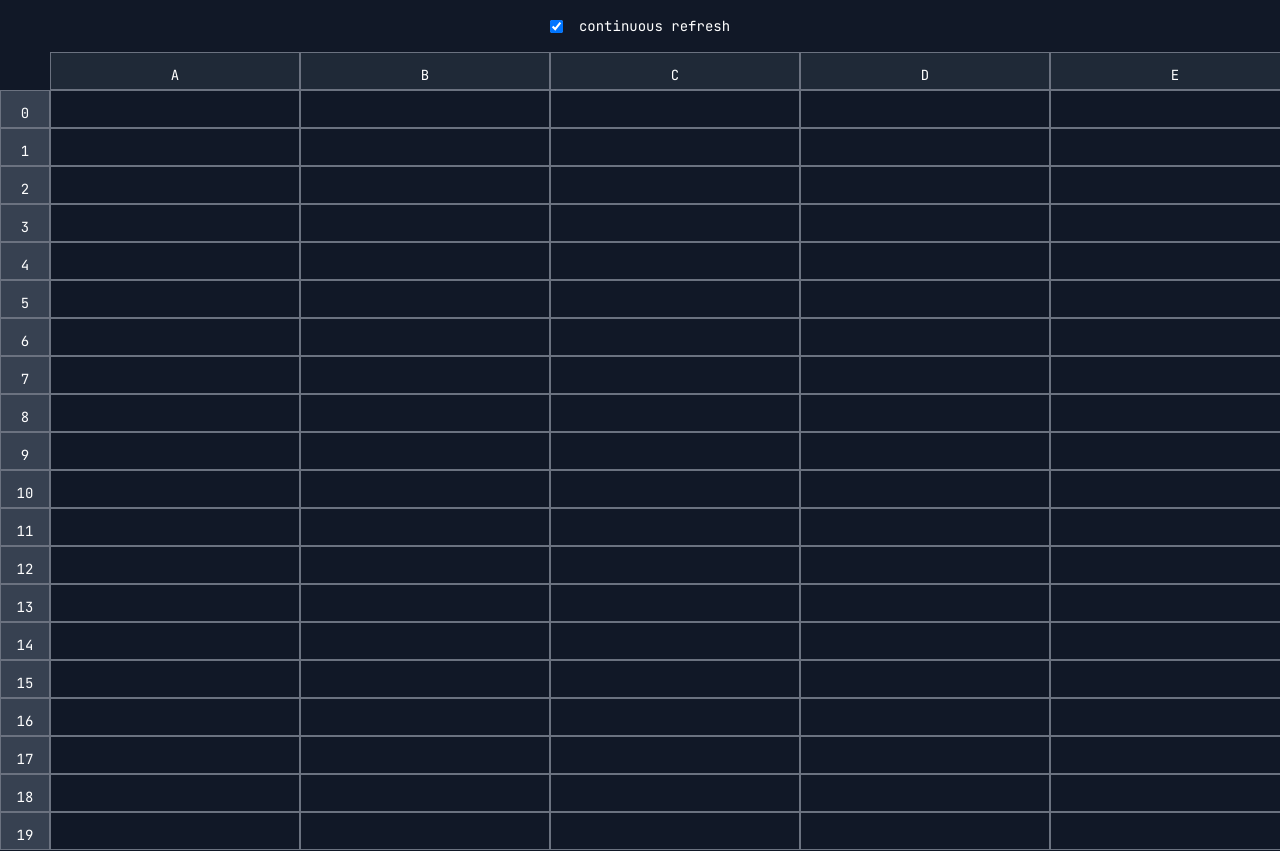
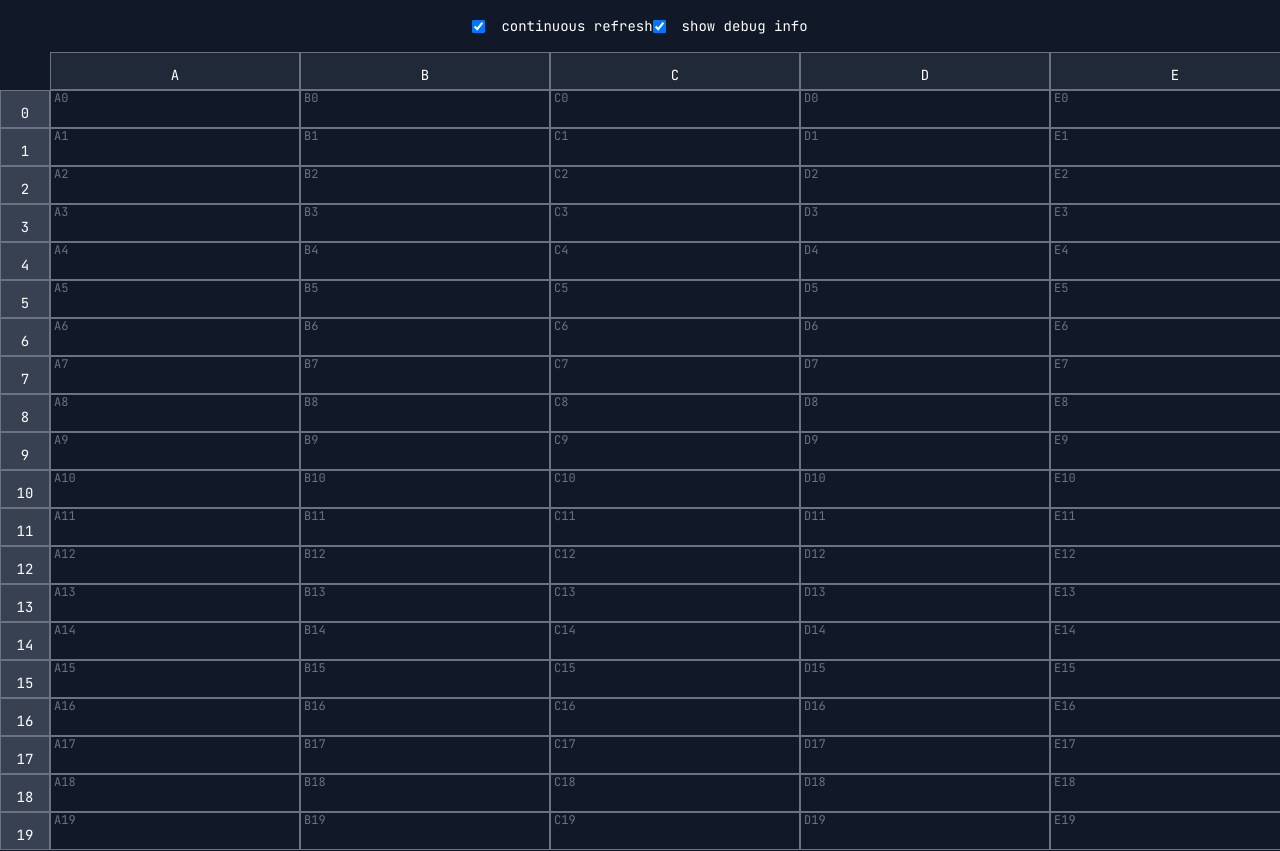
Before and after one commit to JacobZwang/javascript-spreadsheet, a Vue app: page / in a window 1280 px wide. Shown: the top 851 px of the page. Built offline with nearby package versions, Linux system fonts and the light colour scheme.

Commit message:
debug store

```diff
--- a/src/components/SheetCell.vue
+++ b/src/components/SheetCell.vue
@@ -1,12 +1,14 @@
 <script lang="ts" setup>
+import { useDebugStore } from "@/stores/options";
 import { computed, onUpdated, ref } from "vue";
 import type Cell from "../types/Cell";
+
+const debug = useDebugStore();
 
 const props = defineProps<{
   cell: Cell;
 }>();
 
-const showId = ref(false);
 const input = ref<null | HTMLInputElement>(null);
 
 onUpdated(() => {
@@ -53,7 +55,7 @@ const value = computed(() =>
     </div>
 
     <div
-      v-if="showId"
+      v-if="debug.showDebug"
       class="text-xs text-left px-1 pointer-events-none text-gray-500"
     >
       {{ cell.id }}
--- /dev/null
+++ b/src/stores/options.ts
@@ -0,0 +1,9 @@
+import { defineStore } from "pinia";
+
+export const useDebugStore = defineStore("debug", {
+  state() {
+    return {
+      showDebug: true,
+    };
+  },
+});
--- a/src/views/SheetView.vue
+++ b/src/views/SheetView.vue
@@ -1,14 +1,15 @@
 <script lang="ts" setup>
 import { onMounted, onUpdated, reactive, ref } from "vue";
 import Cell from "../components/SheetCell.vue";
+import { useDebugStore } from "../stores/options";
 
-const letters = "ABCDEFGHIJKLMNOPQRSTUVWXYZ";
-
-const showDebug = ref(false);
 const continuous = ref(true);
 const looping = ref(false);
 const postScript = ref("");
 
+const debug = useDebugStore();
+
+const letters = "ABCDEFGHIJKLMNOPQRSTUVWXYZ";
 const state = reactive({
   rows: Array.from({ length: 20 }, (_, i) => ({
     index: i,
@@ -172,7 +173,6 @@ onMounted(() => {
 });
 
 onUpdated(() => {
-  tick();
   if (!continuous.value) looping.value = false;
 });
 </script>
@@ -182,6 +182,10 @@ onUpdated(() => {
     <div class="inline-flex text-sm whitespace-nowrap gap-4 items-center">
       <input type="checkbox" v-model="continuous" />
       <p>continuous refresh</p>
+    </div>
+    <div class="inline-flex text-sm whitespace-nowrap gap-4 items-center">
+      <input type="checkbox" v-model="debug.showDebug" />
+      <p>show debug info</p>
     </div>
   </div>
 
@@ -210,7 +214,7 @@ onUpdated(() => {
     <textarea name="" id="" cols="30" rows="10" :value="postScript"> </textarea>
   </div>
 
-  <div v-if="showDebug">
+  <div v-if="debug.showDebug">
     <div
       class="grid"
       :style="{
```
